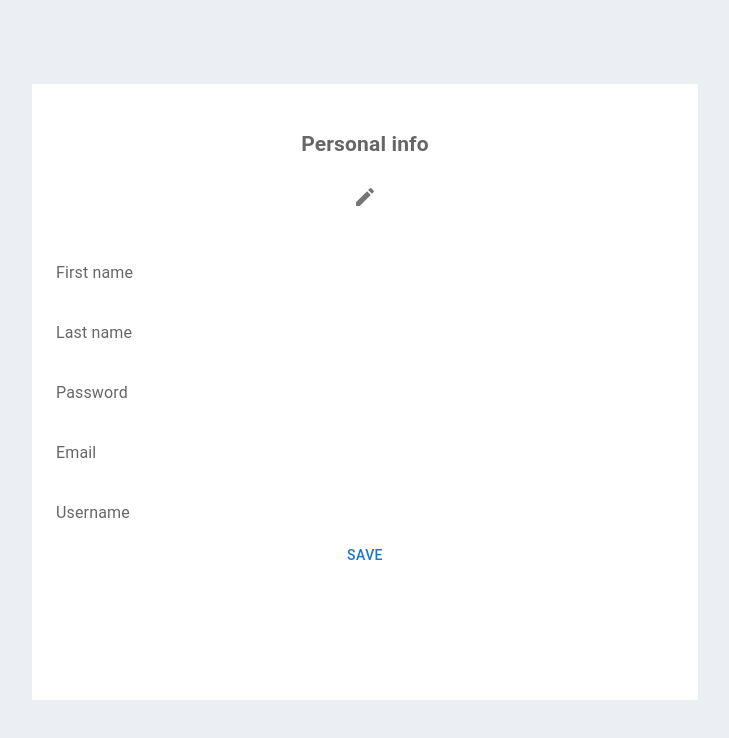
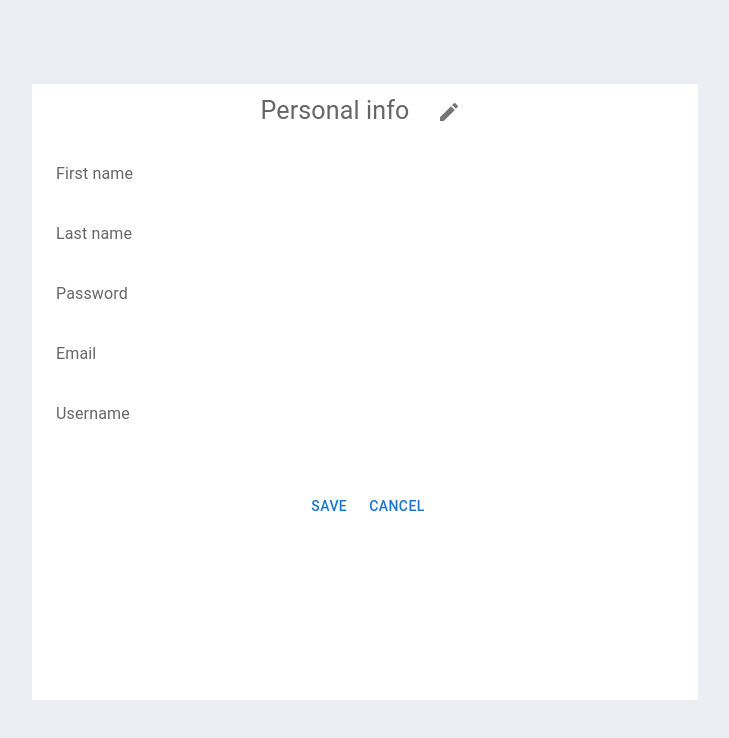
Before and after one commit to ira-pavlikovska/recipes-app, a React (Create React App) app: page /personalAccount in a window 1280 px wide. Shown: the top 738 px of the page, without its empty margins (275-1004 px from the left). Built offline with nearby package versions, Linux system fonts and the light colour scheme.

Commit message:
personal account page++ styles

```diff
--- a/src/containers/PersonalAccountPage.tsx
+++ b/src/containers/PersonalAccountPage.tsx
@@ -78,13 +78,12 @@ function PersonalAccountPage() {
                     }}>
 
                         <StyledList>
-                            <InputWrapper>
-                                <h2>Personal info</h2>
+                                <div style={{fontSize: 25, display: 'inline'}}>Personal info</div>
                                 <IconButton
+                                    style={{ display: 'inline', marginLeft: 20}}
                                     onClick={handleEdit}>
                                     <EditIcon/>
                                 </IconButton>
-                            </InputWrapper>
 
                             {
                                 (!showEdit) ?
@@ -151,11 +150,17 @@ function PersonalAccountPage() {
                                         </ListItem>
                                     </>
                             }
+
                             <Button
+                                style={{marginTop: 50}}
                                 onClick={handleSave}>
                                 Save
                             </Button>
-
+                            <Button
+                                style={{marginTop: 50}}
+                                onClick={handleSave}>
+                                Cancel
+                            </Button>
                         </StyledList>
                     </List>
                 </Grid>
```
